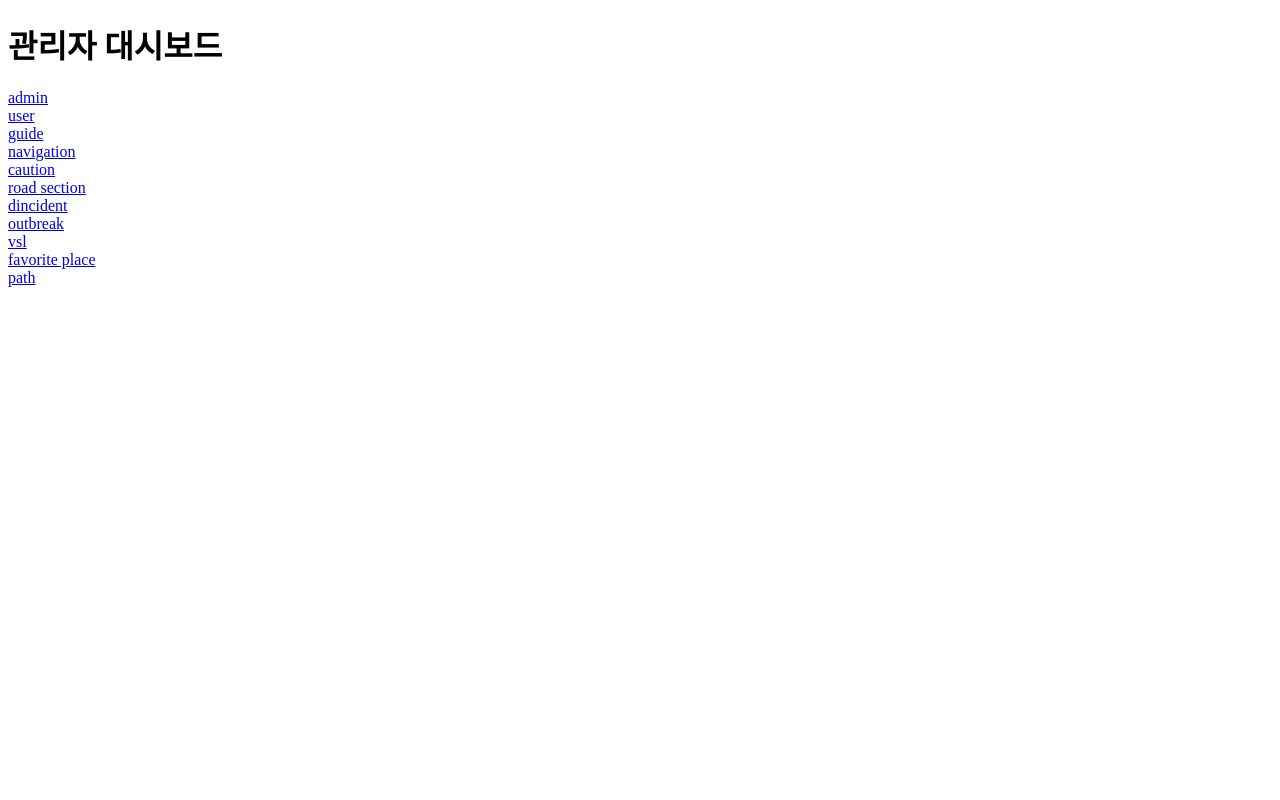
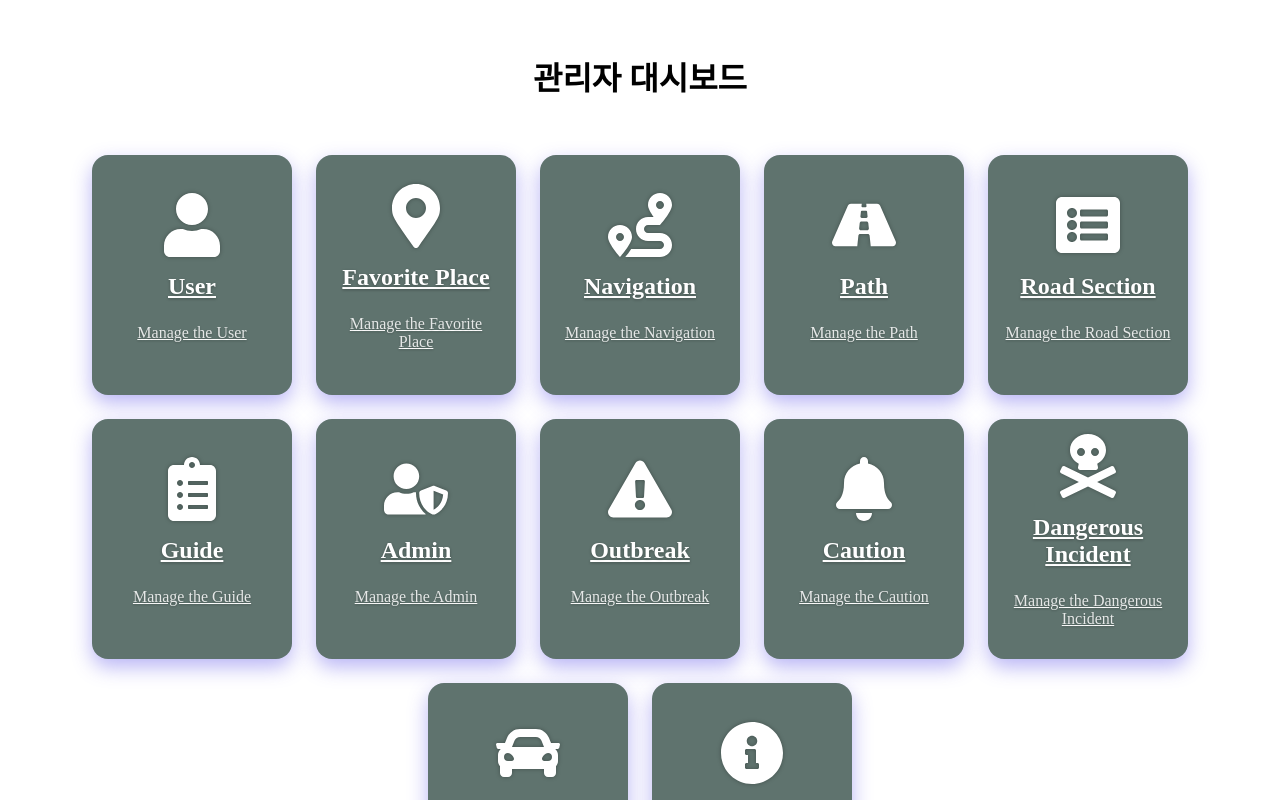
Before and after one commit to lynnkRealm/dorocy_backup, a Next.js app: page /dashboard in a window 1280 px wide. Shown: the top 800 px of the page. Built offline with nearby package versions, Linux system fonts and the light colour scheme.

Commit message:
관리자 메인 페이지 디자인 완료

```diff
--- a/package.json
+++ b/package.json
@@ -13,7 +13,8 @@
     "axios": "^1.9.0",
     "next": "15.1.8",
     "react": "^19.0.0",
-    "react-dom": "^19.0.0"
+    "react-dom": "^19.0.0",
+    "react-icons": "^5.5.0"
   },
   "devDependencies": {
     "@eslint/eslintrc": "^3",
--- a/src/pages/dashboard.jsx
+++ b/src/pages/dashboard.jsx
@@ -1,34 +1,44 @@
-import Link from 'next/link'
+import Link from "next/link";
+import { FaUser, FaMapMarkerAlt, FaRoute, FaRoad, FaListAlt, FaClipboardList, FaUserShield, FaExclamationTriangle, FaBell, FaSkullCrossbones, FaCar, FaInfoCircle } from "react-icons/fa";
+import styles from "../styles/scss/Dashboard.module.scss";
 
-const tableList = [
-  "admin",
-  "user",
-  "guide",
-  "navigation",
-  "caution",
-  "road_section",
-  "dincident",
-  "outbreak",
-  "vsl",
-  "favorite_place",
-  "path",
-]
+const tables = [
+  { key: "user", label: "User", icon: FaUser, color: "bg-blue-100", textColor: "text-blue-800" },
+  { key: "favorite_place", label: "Favorite Place", icon: FaMapMarkerAlt, color: "bg-red-100", textColor: "text-red-800" },
+  { key: "navigation", label: "Navigation", icon: FaRoute, color: "bg-green-100", textColor: "text-green-800" },
+  { key: "path", label: "Path", icon: FaRoad, color: "bg-yellow-100", textColor: "text-yellow-800" },
+  { key: "road_section", label: "Road Section", icon: FaListAlt, color: "bg-purple-100", textColor: "text-purple-800" },
+  { key: "guide", label: "Guide", icon: FaClipboardList, color: "bg-pink-100", textColor: "text-pink-800" },
+  { key: "admin", label: "Admin", icon: FaUserShield, color: "bg-indigo-100", textColor: "text-indigo-800" },
+  { key: "outbreak", label: "Outbreak", icon: FaExclamationTriangle, color: "bg-orange-100", textColor: "text-orange-800" },
+  { key: "caution", label: "Caution", icon: FaBell, color: "bg-teal-100", textColor: "text-teal-800" },
+  { key: "dangerous_incident", label: "Dangerous Incident", icon: FaSkullCrossbones, color: "bg-rose-100", textColor: "text-rose-800" },
+  { key: "vsl", label: "VSL", icon: FaCar, color: "bg-cyan-100", textColor: "text-cyan-800" },
+  { key: "road_info", label: "Road Info", icon: FaInfoCircle, color: "bg-lime-100", textColor: "text-lime-800" },
+];
 
 export default function Dashboard() {
   return (
-    <div className="p-6 max-w-4xl mx-auto">
-      <h1 className="text-3xl font-bold mb-6">관리자 대시보드</h1>
-      <div className="grid grid-cols-2 md:grid-cols-3 gap-4">
-        {tableList.map((table) => (
-          <Link
-            key={table}
-            href={`/${table}`}
-            className="border rounded p-6 text-center hover:bg-gray-100 transition"
-          >
-            <div className="text-xl font-semibold capitalize">{table.replace(/_/g, ' ')}</div>
-          </Link>
-        ))}
+    <div className={styles.dashboardContainer}>
+      <h1 className={styles.dashboardTitle}>관리자 대시보드</h1>
+
+      <div className={styles.cardsWrapper}>
+        <div className={styles.cardsContainer}>
+          {tables.map(({ key, label, icon: Icon, color, textColor }) => (
+            <Link
+              key={key}
+              href={`/${key}`}
+              className={`${styles.card} ${color} ${textColor}`}
+            >
+              <Icon className={styles.cardIcon} />
+              <div className={styles.cardLabel}>{label.replace(/_/g, " ")}</div>
+              <p className={styles.cardDesc}>
+                {`Manage the ${label.replace(/_/g, " ")}`}
+              </p>
+            </Link>
+          ))}
+        </div>
       </div>
     </div>
-  )
+  );
 }
--- /dev/null
+++ b/src/styles/scss/Dashboard.module.scss
@@ -0,0 +1,69 @@
+.dashboardContainer {
+  max-width: 1200px;
+  margin: 0 auto;
+  padding: 1.5rem;
+}
+
+.dashboardTitle {
+  font-size: 2rem;
+  font-weight: 700;
+  margin-bottom: 3.5rem;
+  text-align: center;
+}
+
+.cardsWrapper {
+  overflow-x: visible;
+}
+
+.cardsContainer {
+  display: flex;
+  gap: 1.5rem;
+  justify-content: center;
+  flex-wrap: wrap;
+  margin-top: 2rem;
+}
+
+.card {
+  flex-shrink: 0;
+  width: 200px;
+  height: 240px;
+  border-radius: 1rem;
+  background-color: #5f736e;
+  box-shadow: 0 8px 20px rgba(79, 70, 229, 0.4);
+  display: flex;
+  flex-direction: column;
+  justify-content: center;
+  align-items: center;
+  cursor: pointer;
+  border: none;
+  color: white;
+  transition: transform 0.3s ease, box-shadow 0.3s ease;
+
+  &:hover {
+    transform: translateY(-8px);
+    box-shadow: 0 12px 30px rgba(79, 70, 229, 0.6);
+  }
+
+  .cardIcon {
+    font-size: 4rem;
+    margin-bottom: 1rem;
+    filter: drop-shadow(0 0 2px rgba(0, 0, 0, 0.3));
+  }
+
+  .cardLabel {
+    font-weight: 700;
+    font-size: 1.5rem;
+    text-transform: capitalize;
+    margin-bottom: 0.5rem;
+    text-align: center;
+    text-shadow: 0 1px 3px rgba(0, 0, 0, 0.3);
+  }
+
+  .cardDesc {
+    font-size: 1rem;
+    color: rgba(255, 255, 255, 0.85);
+    padding: 0 1rem;
+    text-align: center;
+    text-shadow: 0 1px 2px rgba(0, 0, 0, 0.25);
+  }
+}
--- a/src/styles/scss/custom.scss
+++ /dev/null
@@ -1,5 +0,0 @@
-$primary-color: #007bff;
-
-.text-primary {
-  color: $primary-color;
-}
```
Also changed, not shown: 1 other file (tests, documents, lock files or other folders).
